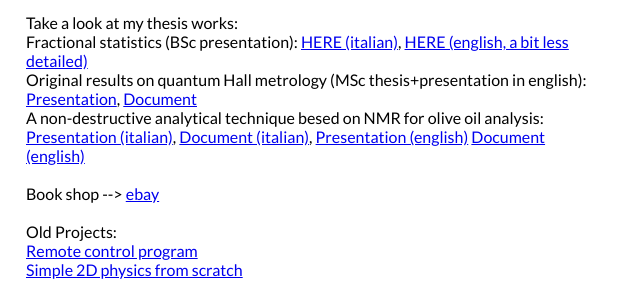
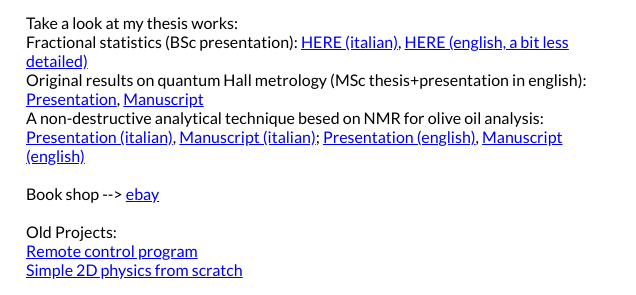
Before and after one commit to luigi-caputo/luigi-caputo.github.io, a plain HTML site: page index.html in a window 1280 px wide. Shown: the part 252-547 px from the top of the page, 644-1280 px from the left. Drawn offline with Linux system fonts and the light colour scheme.

Commit message:
Update index.html

```diff
--- a/index.html
+++ b/index.html
@@ -61,8 +61,8 @@
 
           <p>Take a look at my thesis works: <br>
 		Fractional statistics (BSc presentation): <a href="https://drive.google.com/file/d/1HjWKjaDosTuGP0owG01YEg3FP0IyKysw/view?usp=share_link">HERE (italian)</a>, <a href="https://drive.google.com/file/d/1YyEoR41iBw9g8EHPV6bUyiJdPnybRtDp/view?usp=drive_link">HERE (english, a bit less detailed)</a> <br>
-		Original results on quantum Hall metrology (MSc thesis+presentation in english): <a href="http://web.nano.cnr.it/heun/wp-content/uploads/2021/08/SlidesCaputo-LUIGI-CAPUTO.pdf">Presentation</a>, <a href="http://web.nano.cnr.it/heun/wp-content/uploads/2021/08/Tesi_Caputo-LUIGI-CAPUTO.pdf">Document</a> <br>
-		A non-destructive analytical technique besed on NMR for olive oil analysis: <a href="https://docs.google.com/presentation/d/1JAyNyxmhfg9z-YUZZSvwtGCL7WCssYcY/edit?usp=sharing&ouid=101363350301283040911&rtpof=true&sd=true">Presentation (italian)</a>, <a href="https://drive.google.com/file/d/1sGC662ANJxOf7yrrrQpt0txFwdCUlZg8/view?usp=drive_link">Document (italian)</a>, <a href="https://docs.google.com/presentation/d/1fxOG2WoeRBWIuyPICWvr4Ip8kU-u0fAE/edit?usp=sharing&ouid=101363350301283040911&rtpof=true&sd=true">Presentation (english)</a> <a href="https://drive.google.com/file/d/13aYzUoUK3kAXbnKo09Cfv4dVqOBsPm2P/view?usp=drive_link">Document (english)</a> <br><br>
+		Original results on quantum Hall metrology (MSc thesis+presentation in english): <a href="http://web.nano.cnr.it/heun/wp-content/uploads/2021/08/SlidesCaputo-LUIGI-CAPUTO.pdf">Presentation</a>, <a href="http://web.nano.cnr.it/heun/wp-content/uploads/2021/08/Tesi_Caputo-LUIGI-CAPUTO.pdf">Manuscript</a> <br>
+		A non-destructive analytical technique besed on NMR for olive oil analysis: <a href="https://docs.google.com/presentation/d/1JAyNyxmhfg9z-YUZZSvwtGCL7WCssYcY/edit?usp=sharing&ouid=101363350301283040911&rtpof=true&sd=true">Presentation (italian)</a>, <a href="https://drive.google.com/file/d/1sGC662ANJxOf7yrrrQpt0txFwdCUlZg8/view?usp=drive_link">Manuscript (italian)</a>; <a href="https://docs.google.com/presentation/d/1fxOG2WoeRBWIuyPICWvr4Ip8kU-u0fAE/edit?usp=sharing&ouid=101363350301283040911&rtpof=true&sd=true">Presentation (english)</a>, <a href="https://drive.google.com/file/d/13aYzUoUK3kAXbnKo09Cfv4dVqOBsPm2P/view?usp=drive_link">Manuscript (english)</a> <br><br>
 
 Book shop --> <a href="https://www.ebay.it/usr/gicopiro">ebay</a><br><br>
 Old Projects:<br>
```
